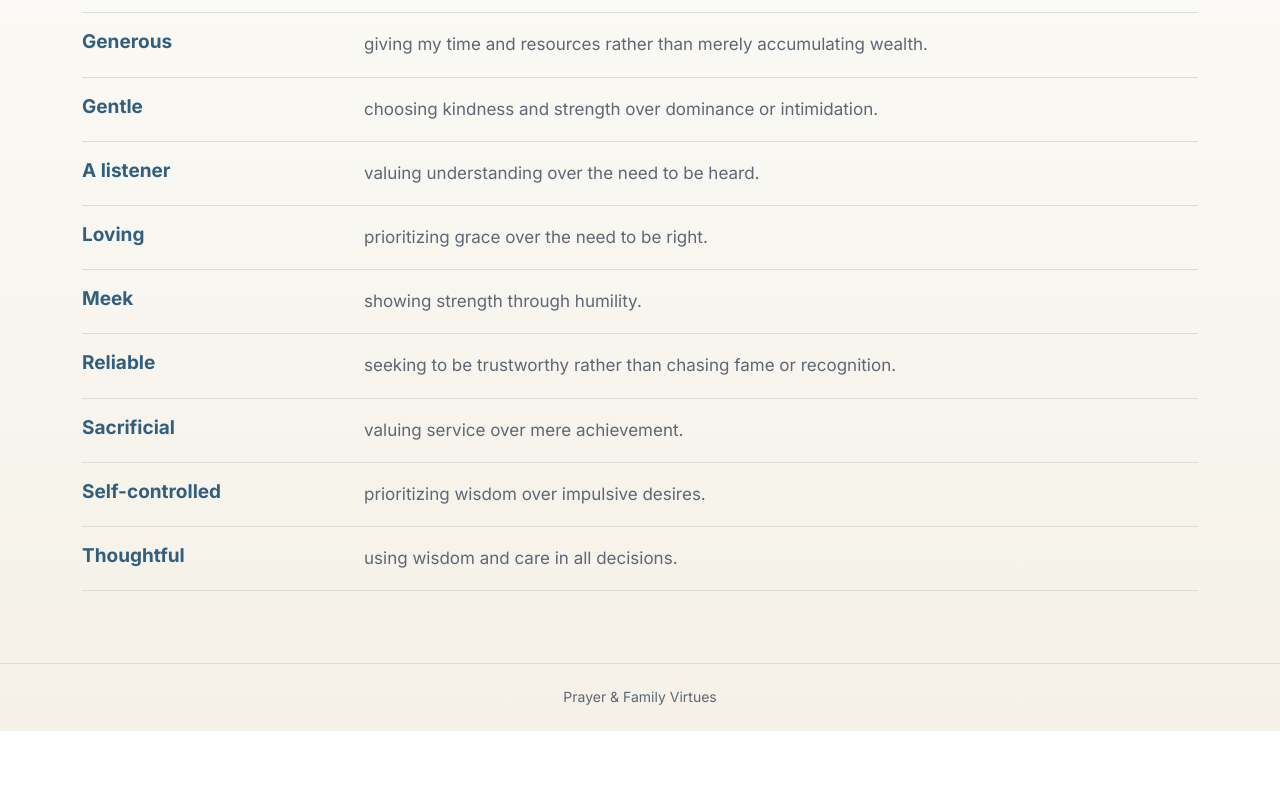
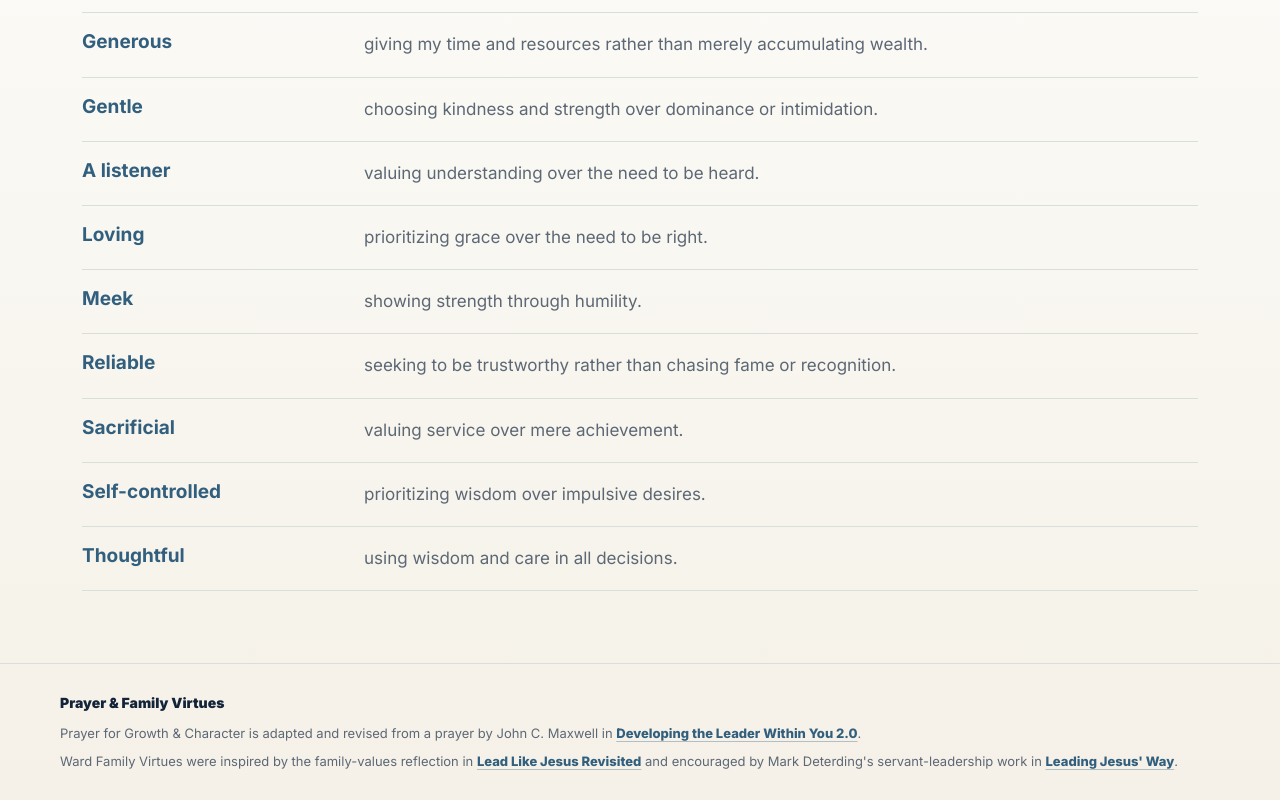
Before and after one commit to raw33/ward-virtues, a plain HTML site: page index.html in a window 1280 px wide. Shown: the part 965-1765 px from the top of the page. Before the commit the page ends 1696 px from the top, so only its background shows below. Drawn offline with Linux system fonts and the light colour scheme.

Commit message:
Add inspiration credits

```diff
--- a/index.html
+++ b/index.html
@@ -391,9 +391,36 @@ h1 {
 .site-footer {
   border-top: 1px solid var(--line);
   color: var(--muted);
-  padding: 22px;
-  text-align: center;
+  padding: 28px 22px;
+  font-size: 13px;
+}
+
+.footer-inner {
+  max-width: 1160px;
+  margin: 0 auto;
+  display: grid;
+  gap: 8px;
+}
+
+.site-footer p {
+  margin: 0;
+}
+
+.site-footer a {
+  color: var(--blue);
+  font-weight: 800;
+  text-decoration-color: color-mix(in srgb, var(--blue) 35%, transparent);
+  text-underline-offset: 3px;
+}
+
+.site-footer a:hover {
+  text-decoration-color: var(--blue);
+}
+
+.footer-title {
+  color: var(--navy);
   font-size: 14px;
+  font-weight: 900;
 }
 
 @media (max-width: 860px) {
@@ -723,7 +750,11 @@ h1 {
 </main>
 
 <footer class="site-footer">
-  Prayer & Family Virtues
+  <div class="footer-inner">
+    <p class="footer-title">Prayer & Family Virtues</p>
+    <p>Prayer for Growth & Character is adapted and revised from a prayer by John C. Maxwell in <a href="https://store.maxwellleadership.com/products/developing-the-leader-within-you-2-0-all-new-for-todays-generation-of-leaders-paperback">Developing the Leader Within You 2.0</a>.</p>
+    <p>Ward Family Virtues were inspired by the family-values reflection in <a href="https://www.harpercollinsleadership.com/9780718077259/lead-like-jesus-revisited/">Lead Like Jesus Revisited</a> and encouraged by Mark Deterding's servant-leadership work in <a href="https://triuneleadershipservices.com/old-books/old-leadingjesusway/">Leading Jesus' Way</a>.</p>
+  </div>
 </footer>
 
 <script>
```
